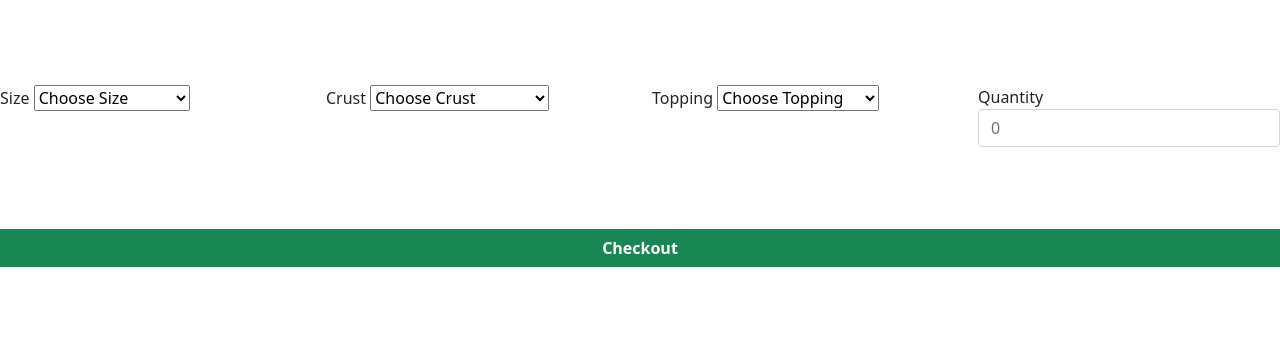
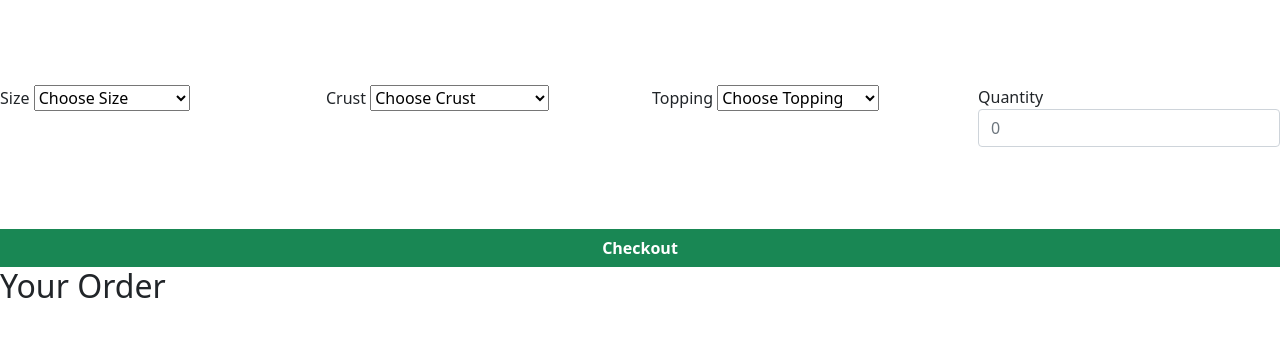
Before and after one commit to Allantoizmughus/Pic-a-Piz, a plain HTML site: page index.html in a window 1280 px wide. Shown: the part 109-446 px from the top of the page. Drawn offline with nearby package versions, Linux system fonts and the light colour scheme.

Commit message:
Add a confirm div to display the order

```diff
--- a/index.html
+++ b/index.html
@@ -69,6 +69,11 @@
                 </div>
             </form>
 
+            <div id="confirm">
+                <h2>Your Order</h2>
+            <p></p>
+            </div>
+
         </div>
 
     </div>
```
